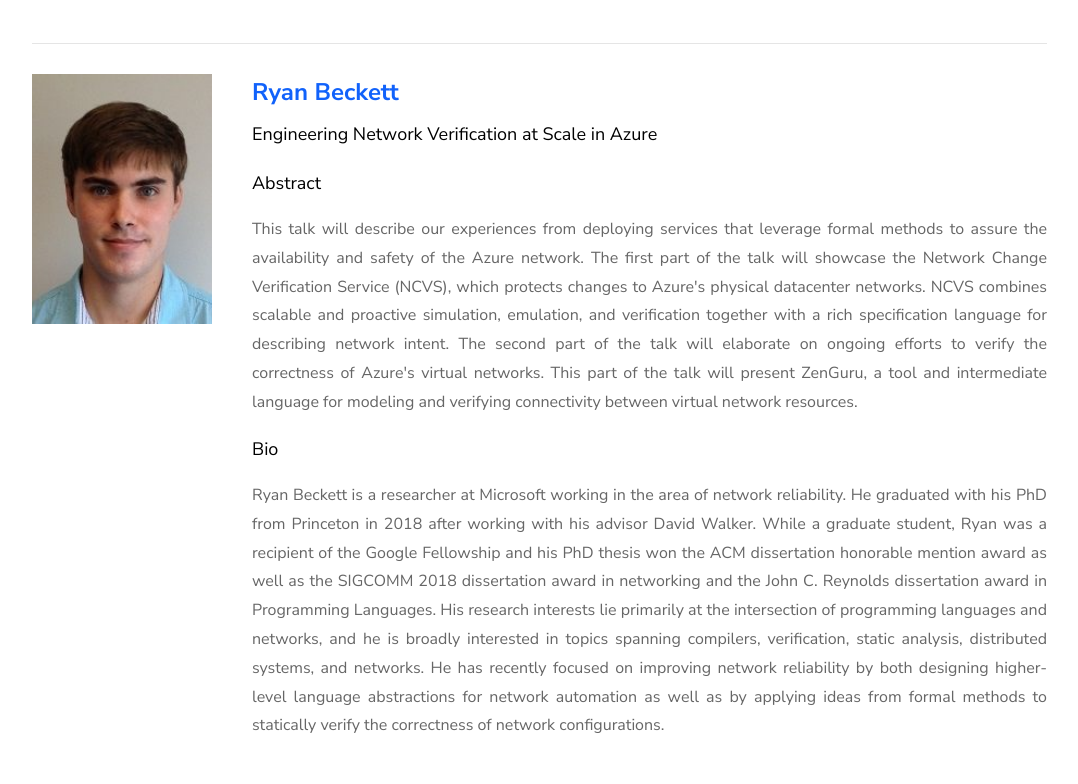
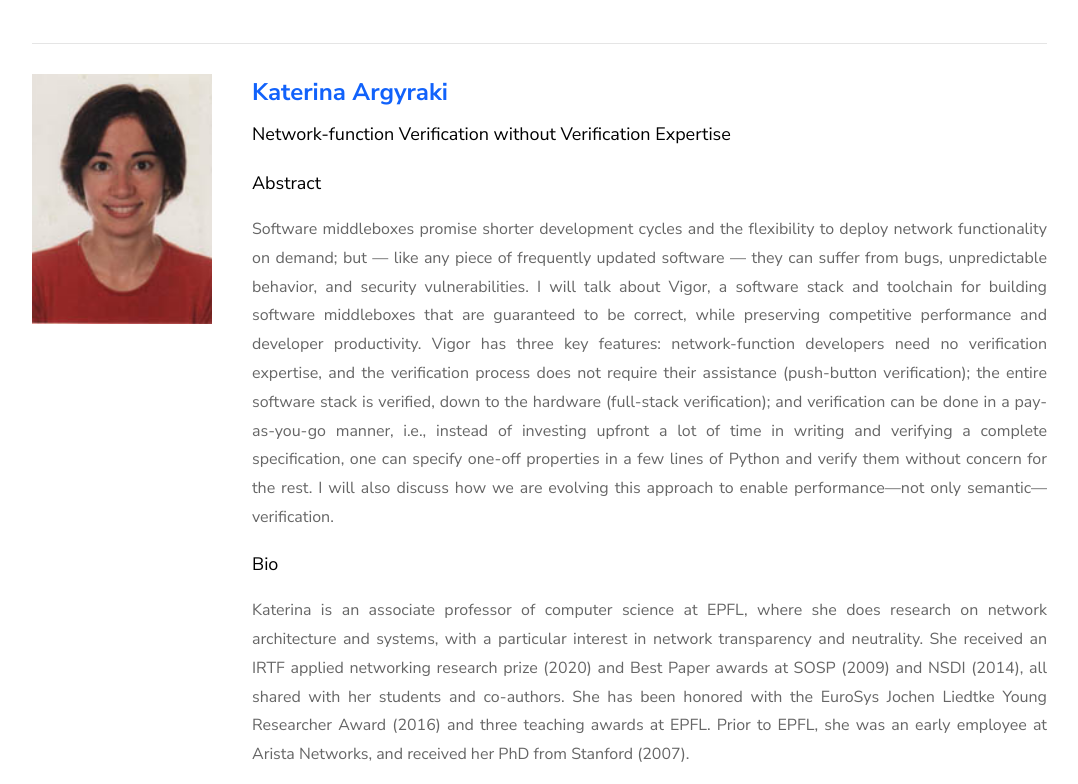
Before and after one commit to dangmai2/fofosdn2021, a website: page index.html in a window 1280 px wide. Shown: the part 3475-4259 px from the top of the page, without its empty margins (148-1226 px from the left). Drawn offline with Linux system fonts and the light colour scheme; files whose address does not match are found by name.

Commit message:
add katerina

```diff
--- a/index.html
+++ b/index.html
@@ -280,6 +280,58 @@
 										NSF Expeditions in Computing center ExCAPE (Expeditions in Computer Augmented
 										Program Engineering). He is the author of the textbook Principles of
 										Cyber-Physical Systems (MIT Press, 2015).</p>
+
+								</div>
+							</div>
+						</div>
+					</div>
+				</div>
+			</div>
+
+			<div class="row">
+				<div class="col-md-1 nav-link-wrap text-center text-md-right">
+				</div>
+				<div class="col-md-11 tab-wrap">
+
+					<div class="tab-content" id="v-pills-tabContent">
+
+						<div class="tab-pane fade show active" id="v-pills-1" role="tabpanel"
+							aria-labelledby="day-1-tab">
+							<div class="speaker-wrap ftco-animate d-md-flex">
+								<div class="img speaker-img" style="background-image: url(images/keterina.jpg);">
+								</div>
+								<div class="text">
+									<h2><a href="https://people.epfl.ch/katerina.argyraki" id="katerina">Katerina
+											Argyraki</a>
+									</h2>
+									<p class="location"><b>Network-function Verification without Verification
+											Expertise</b></p>
+									<p class="location"><b>Abstract</b></p>
+									<p>Software middleboxes promise shorter development cycles and the flexibility to
+										deploy network functionality on demand; but — like any piece of frequently
+										updated software — they can suffer from bugs, unpredictable behavior, and
+										security vulnerabilities. I will talk about Vigor, a software stack and
+										toolchain for building software middleboxes that are guaranteed to be correct,
+										while preserving competitive performance and developer productivity. Vigor has
+										three key features: network-function developers need no verification expertise,
+										and the verification process does not require their assistance (push-button
+										verification); the entire software stack is verified, down to the hardware
+										(full-stack verification); and verification can be done in a pay-as-you-go
+										manner, i.e., instead of investing upfront a lot of time in writing and
+										verifying a complete specification, one can specify one-off properties in a few
+										lines of Python and verify them without concern for the rest. I will also
+										discuss how we are evolving this approach to enable performance—not only
+										semantic—verification.
+									</p>
+									<p class="location"><b>Bio</b></p>
+									<p>Katerina is an associate professor of computer science at EPFL, where she does
+										research on network architecture and systems, with a particular interest in
+										network transparency and neutrality. She received an IRTF applied networking
+										research prize (2020) and Best Paper awards at SOSP (2009) and NSDI (2014), all
+										shared with her students and co-authors. She has been honored with the EuroSys
+										Jochen Liedtke Young Researcher Award (2016) and three teaching awards at EPFL.
+										Prior to EPFL, she was an early employee at Arista Networks, and received her
+										PhD from Stanford (2007).</p>
 
 								</div>
 							</div>
```
Also changed, not shown: images/keterina.jpg (added).
